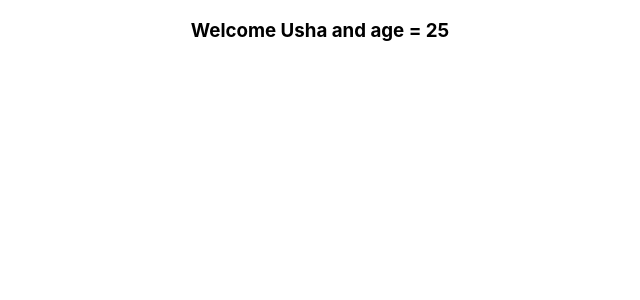
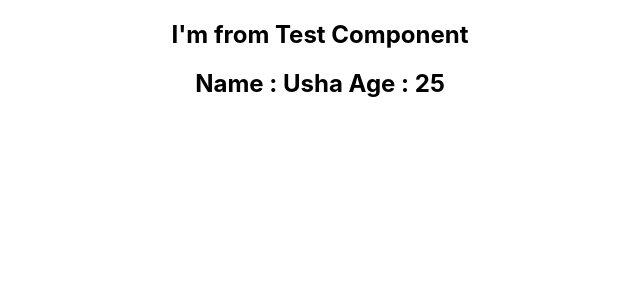
Before and after one commit to ushasri999/react, a React (Create React App) app: page / in a window 1280 px wide. Shown: the top 300 px of the page, without its empty margins (320-960 px from the left). Built offline with nearby package versions, Linux system fonts and the light colour scheme.

Commit message:
use props

```diff
--- a/src/App.js
+++ b/src/App.js
@@ -1,4 +1,5 @@
 import React from "react";
+import Test from "./Test";
 
 class App extends React.Component{
   state = {
@@ -10,7 +11,7 @@ class App extends React.Component{
     return(
       <div>
         <center>
-          <h3>Welcome {this.state.name} and age = {this.state.age}</h3>
+          <Test name = {this.state.name} age = {this.state.age}/>
         </center>
       </div>
     )
--- /dev/null
+++ b/src/Test.js
@@ -0,0 +1,16 @@
+import React from "react";
+
+class Test extends React.Component{
+    render(){
+        return(
+            <div>
+                <center>
+                    <h2>I'm from Test Component</h2>
+                    <h2>Name : {this.props.name} Age : {this.props.age}</h2>
+                </center>
+            </div>
+        )
+    }
+}
+
+export default Test;
```
